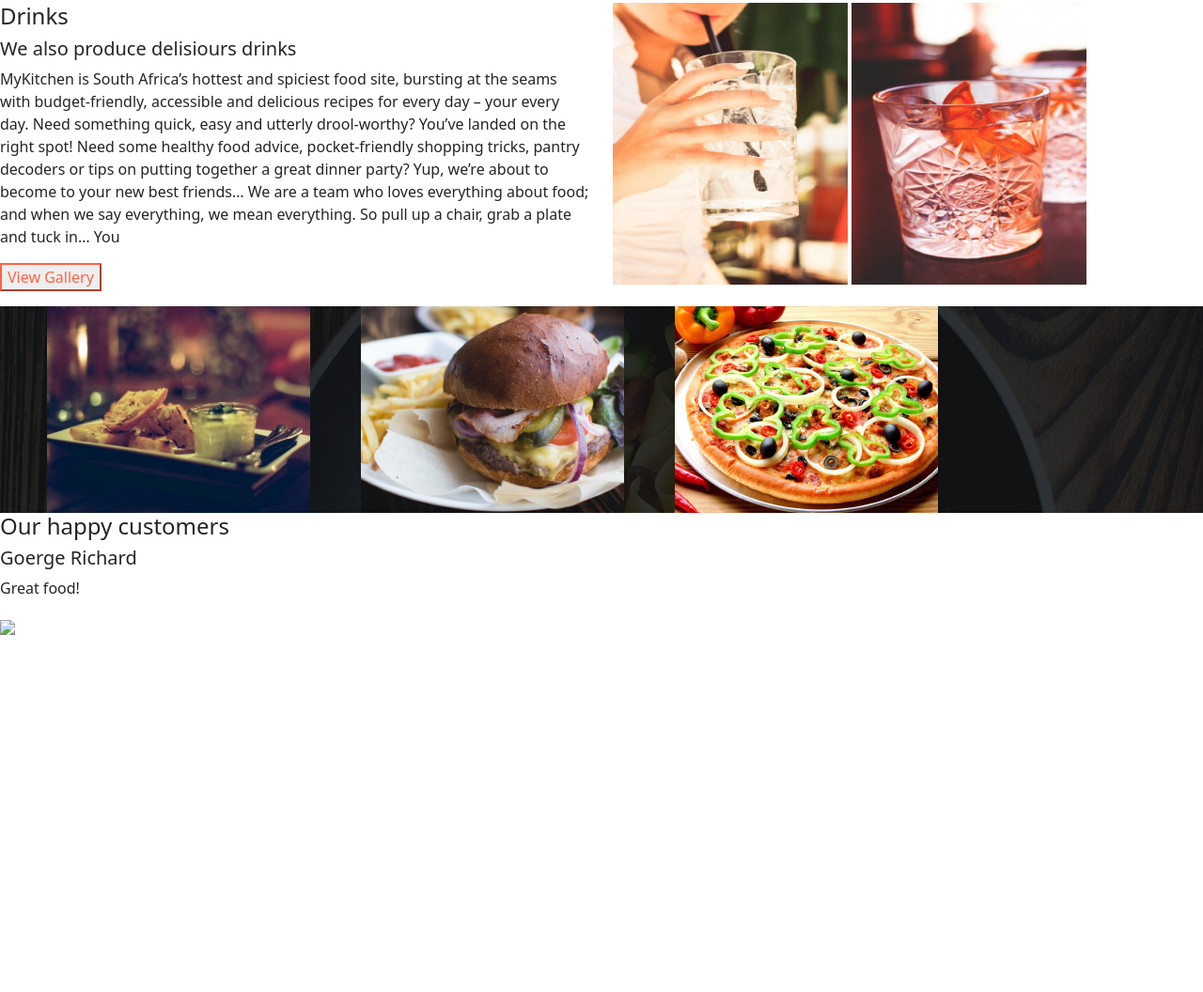
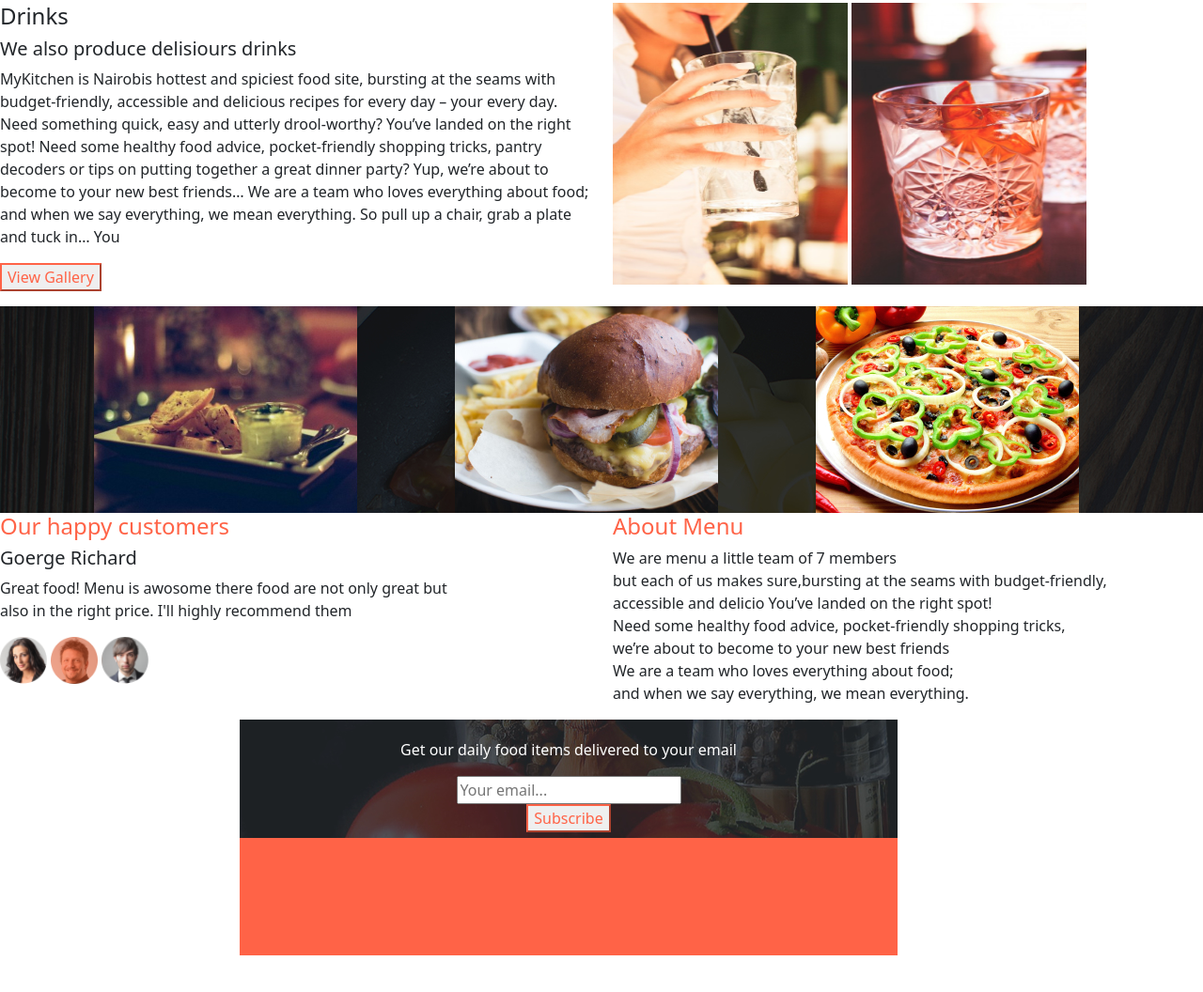
Before and after one commit to Wycliffe-techs/Anitas-kitchen, a plain HTML site: page index.html in a window 1280 px wide. Shown: the part 876-1932 px from the top of the page at 94% size. Before the commit the page ends 1554 px from the top, so only its background shows below. Drawn offline with nearby package versions, Linux system fonts and the light colour scheme.

Commit message:
modified html

```diff
--- a/index.css
+++ b/index.css
@@ -145,7 +145,7 @@ margin-left: 550px;
 
      }
      .slide img{
-       margin-left: 50px;
+       margin-left: 100px;
 
      }
 
@@ -153,3 +153,29 @@ margin-left: 550px;
        height: 300px;
        width: 250px;
      }
+     .customers h4{
+       color: tomato;
+     }
+     .subscribe{
+       background-image: url(images/subscribe.jpg);
+       height: 126px;
+       width: 700px;
+       margin-left: 255px;
+       text-align: center;
+       color: white;
+       padding-top: 20px;
+
+
+     }
+     .menu h4{
+       color: tomato;
+     }
+
+     .backgroundf{
+      background-color:tomato;
+      text-align:center;
+      width: 700px;
+      height: 125px;
+      margin :255px;
+      margin-top:0px;
+     }
--- a/index.html
+++ b/index.html
@@ -65,7 +65,7 @@
     <div class="col-md-6">
         <h4> Drinks</h4>
         <h5>We also produce delisiours drinks</h4>
-            <p>MyKitchen is South Africa’s hottest and spiciest food site, bursting at the seams with budget-friendly, accessible and delicious recipes for every day – your every day. Need something quick, easy and utterly drool-worthy? You’ve landed on the right spot! Need some healthy food advice, pocket-friendly shopping tricks, pantry decoders or tips on putting together a great dinner party? Yup, we’re about to become to your new best friends… We are a team who loves everything about food; and when we say everything, we mean everything. So pull up a chair, grab a plate and tuck in…
+            <p>MyKitchen is Nairobis hottest and spiciest food site, bursting at the seams with budget-friendly, accessible and delicious recipes for every day – your every day. Need something quick, easy and utterly drool-worthy? You’ve landed on the right spot! Need some healthy food advice, pocket-friendly shopping tricks, pantry decoders or tips on putting together a great dinner party? Yup, we’re about to become to your new best friends… We are a team who loves everything about food; and when we say everything, we mean everything. So pull up a chair, grab a plate and tuck in…
 
                 You</p>
                 <p><button class="button">View Gallery</button> </p>
@@ -88,11 +88,33 @@
 </div>
 
   </div>
-  <div class="column">
+<div class="row">
+  <div class="col-md-6 customers">
       <h4>Our happy customers</h4>
       <h5>Goerge Richard</h5>
-      <p>Great food!</p>
-    <img src="img/crew2.jpeg" style="width: 150%;">
+      <p>Great food! Menu is awosome there food are not only great but<br> also in the right price. I'll highly recommend them</b> </p>
+    <img src="images/p1.png" style="width: 50px;">
+    <img src="images/p2.png" style="width: 50px;">
+    <img src="images/p3.png" style="width: 50px;">
+
+</div>
+    <div class="col-md-6  menu">
+        <h4>About Menu</h4>
+        <P>We are menu a little team of 7 members<br> but each of us makes sure,bursting at the seams with budget-friendly,<br> accessible and delicio You’ve landed on the right spot!<br> Need some healthy food advice, pocket-friendly shopping tricks,<br>  we’re about to become to your new best friends<br> We are a team who loves everything about food;<br>and when we say everything, we mean everything.</P>
+    </div>
+
+</div>
+<div class="subscribe">
+    <p>Get our daily food items delivered to your email</p>
+    <form action="/action_page.php">
+        <input type="text"placeholder="Your email...">
+        <p><button class="button">Subscribe</button> </p>
+        </div>
+        <div class="backgroundf">
+        </div>
+
+
+
 
 
 
```
Also changed, not shown: images/facebook.png (added), images/logo_white.png (added), images/p1.png (added), images/p2.png (added), images/p3.png (added), images/pinterest.png (added), images/subscribe.jpg (added), images/twitter.png (added).
